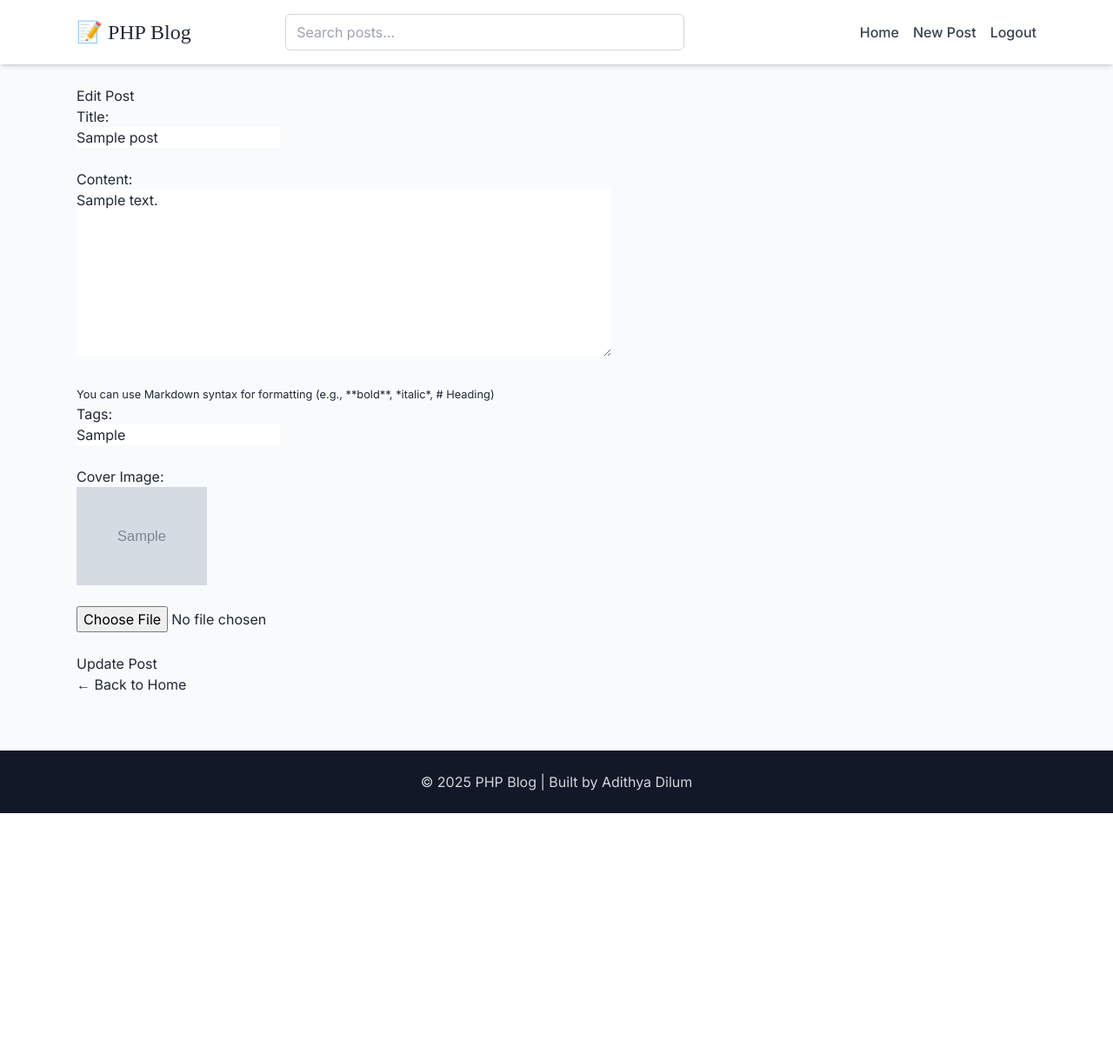
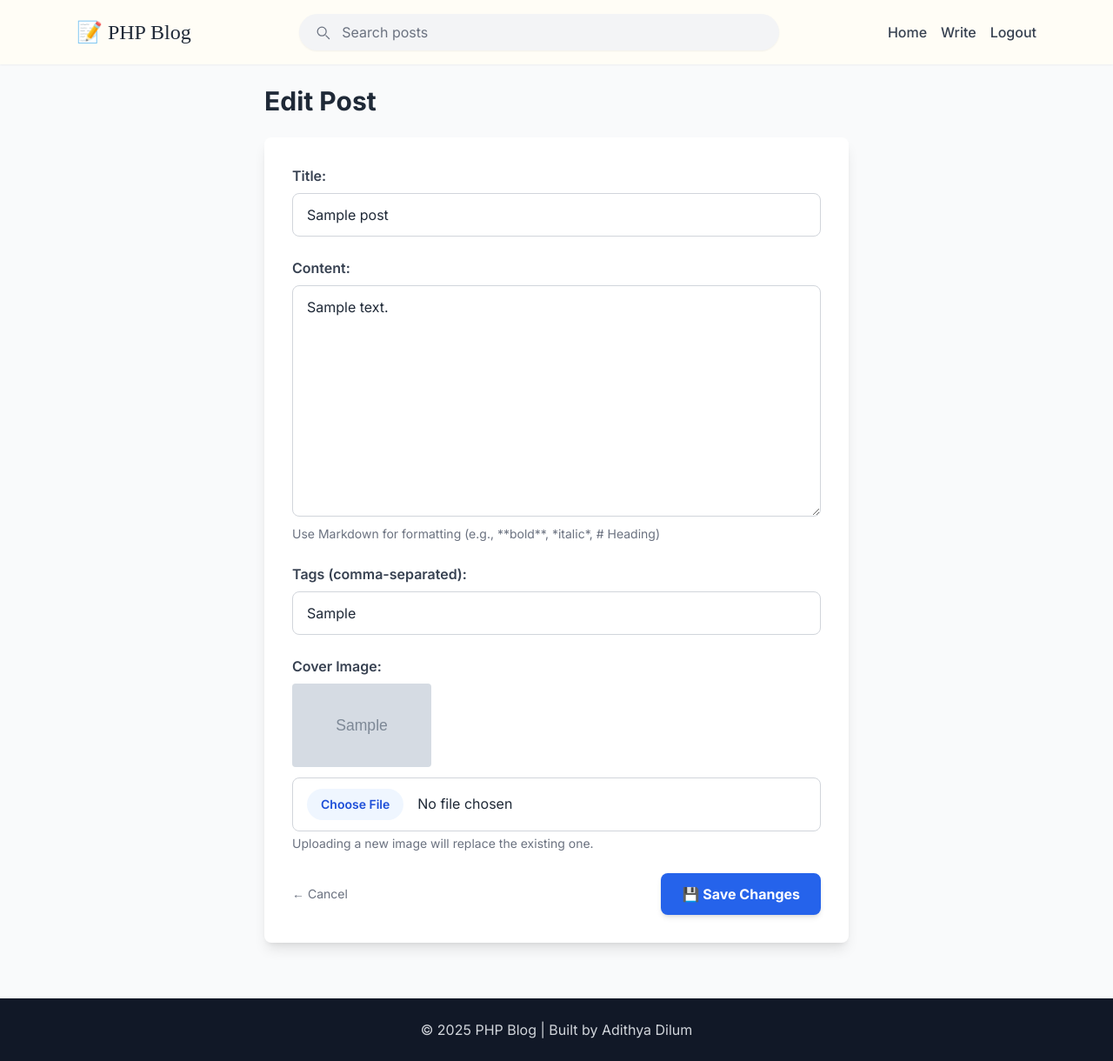
Before and after one commit to adithyadilum/php_blog, a PHP site: page /posts/edit.php?id=1 in a window 1280 px wide. Shown: the whole page at 87% size. Before the commit the page ends 935 px from the top, so only its background shows below. Run offline with PHP 8.4, Linux system fonts and the light colour scheme; the visitor is signed in with stand-in values (Sample User, id 1); tables that the repository leaves empty or names only in its code hold one stand-in row (values such as "Sample post"); grey boxes marked "Sample" are stand-in pictures; some libraries are stand-ins or nearby versions; some web fonts are replaced.

Commit message:
Nav bar styles

```diff
--- a/assets/js/app.js
+++ b/assets/js/app.js
@@ -80,12 +80,45 @@
             }));
     };
 
-    document.addEventListener('DOMContentLoaded', () => {
-        const detailButton = document.querySelector('#like-btn[data-post]');
-        if (!detailButton) {
+    function initMarkdownEditors() {
+        if (!window.SimpleMDE) {
+            return false;
+        }
+
+        document.querySelectorAll('[data-markdown-editor]').forEach((textarea) => {
+            if (textarea.dataset.simplemdeInitialized === 'true') {
                 return;
             }
 
+            textarea.dataset.simplemdeInitialized = 'true';
+
+            const editor = new window.SimpleMDE({
+                element: textarea,
+                autofocus: true,
+                spellChecker: true,
+                status: false,
+                renderingConfig: {
+                    singleLineBreaks: false,
+                },
+            });
+
+            // Ensure the underlying textarea stays in sync for form submissions
+            editor.codemirror.on('change', () => {
+                editor.codemirror.save();
+            });
+
+            // Populate initial value in case the textarea started with content
+            editor.codemirror.save();
+        });
+
+        return true;
+    }
+
+    window.initMarkdownEditors = initMarkdownEditors;
+
+    document.addEventListener('DOMContentLoaded', () => {
+        const detailButton = document.querySelector('#like-btn[data-post]');
+        if (detailButton) {
             const postId = detailButton.getAttribute('data-post');
             const labelEl = detailButton.querySelector('.like-label');
             const countElContainer = document.querySelector('#like-count span');
@@ -103,5 +136,10 @@
                         alert(error.message || 'Failed to update like');
                     }));
             });
+        }
+
+        if (!initMarkdownEditors()) {
+            window.addEventListener('load', initMarkdownEditors, { once: true });
+        }
     });
 })();
--- a/includes/footer.php
+++ b/includes/footer.php
@@ -2,6 +2,9 @@
   <footer class="bg-gray-900 text-gray-300 text-center py-6 mt-10">
     <p>&copy; <?php echo date('Y'); ?> PHP Blog | Built by Adithya Dilum</p>
   </footer>
+  <?php if (!empty($page_extra_scripts)) {
+    echo $page_extra_scripts;
+  } ?>
   <script src="/php_blog/assets/js/app.js"></script>
   </body>
 
--- a/includes/header.php
+++ b/includes/header.php
@@ -15,6 +15,9 @@ if (session_status() === PHP_SESSION_NONE) {
     <link rel="preconnect" href="https://fonts.gstatic.com" crossorigin>
 
     <!-- Google Fonts: Inter and GT Super Display Light -->
+    <?php if (!empty($page_extra_head)) {
+        echo $page_extra_head;
+    } ?>
     <link href="https://fonts.googleapis.com/css2?family=Inter:ital,opsz,wght@0,14..32,100..900;1,14..32,100..900&display=swap" rel="stylesheet">
     <link href="https://db.onlinewebfonts.com/c/685863138475bd81c7e5068082244fc5?family=GT+Super+Display+Light" rel="stylesheet" type="text/css" />
 
@@ -28,10 +31,10 @@ if (session_status() === PHP_SESSION_NONE) {
             theme: {
                 extend: {
                     colors: {
-                        cream: '#FAF6E9', // main background
-                        sand: '#ECE8D9', // secondary background
-                        linen: '#FFFDF6', // content/card background
-                        charcoal: '#494949', // text color
+                        cream: '#FAF6E9', // Primary background
+                        sand: '#ECE8D9', // Card background
+                        linen: '#FFFDF6', // Header and section backgrounds
+                        charcoal: '#494949', // Text and icon color
                     },
                     fontFamily: {
                         heading: ['"GT Super Display Light"', 'serif'],
@@ -52,7 +55,7 @@ if (session_status() === PHP_SESSION_NONE) {
 </head>
 
 <body class="bg-gray-50 text-gray-800">
-    <header class="bg-white shadow-md sticky top-0 z-10">
+    <header class="bg-linen sticky top-0 z-10">
         <?php include 'navbar.php'; ?>
     </header>
 
--- a/includes/navbar.php
+++ b/includes/navbar.php
@@ -1,4 +1,4 @@
-<nav class="bg-white shadow-sm sticky top-0 z-10">
+<nav class="shadow-sm sticky top-0 z-10">
     <div class="max-w-6xl mx-auto px-6 py-4 flex flex-col md:flex-row md:items-center md:justify-between gap-4">
 
         <!-- Left: Logo -->
@@ -7,25 +7,27 @@
         </div>
 
         <!-- Center: Search bar -->
-        <form action="/php_blog/index.php" method="GET" class="flex items-center gap-2 w-full md:w-1/2">
-            <input
-                type="text"
-                name="search"
-                placeholder="Search posts..."
-                value="<?php echo isset($_GET['search']) ? htmlspecialchars($_GET['search']) : ''; ?>"
-                class="flex-grow px-3 py-2 rounded-md border border-gray-300 focus:outline-none focus:ring-2 focus:ring-primary">
-            <button
-                type="submit"
-                class="bg-primary text-white px-4 py-2 rounded-md hover:bg-blue-600 transition">
-                Search
-            </button>
+        <form action="/php_blog/index.php" method="GET" role="search" class="w-full md:w-1/2">
+            <div class="flex items-center gap-3 bg-gray-100 border border-transparent hover:border-gray-300 focus-within:bg-white focus-within:border-gray-400 rounded-full px-4 py-2 transition shadow-sm">
+                <svg class="w-5 h-5 text-gray-500" xmlns="http://www.w3.org/2000/svg" viewBox="0 0 24 24" fill="none" stroke="currentColor" stroke-width="1.5" stroke-linecap="round" stroke-linejoin="round" aria-hidden="true">
+                    <circle cx="11" cy="11" r="6" />
+                    <line x1="21" y1="21" x2="16.65" y2="16.65" />
+                </svg>
+                <input
+                    type="text"
+                    name="search"
+                    placeholder="Search posts"
+                    value="<?php echo isset($_GET['search']) ? htmlspecialchars($_GET['search']) : ''; ?>"
+                    class="flex-1 bg-transparent text-sm md:text-base text-gray-700 placeholder:text-gray-500 focus:outline-none" />
+                <button type="submit" class="sr-only">Submit search</button>
+            </div>
         </form>
 
         <!-- Right: Navigation links -->
         <div class="flex flex-wrap justify-center md:justify-end gap-4 text-gray-700">
             <a href="/php_blog/index.php" class="hover:text-primary font-medium">Home</a>
             <?php if (isset($_SESSION['user_id'])): ?>
-                <a href="/php_blog/posts/create.php" class="hover:text-primary font-medium">New Post</a>
+                <a href="/php_blog/posts/create.php" class="hover:text-primary font-medium">Write</a>
                 <a href="/php_blog/logout.php" class="hover:text-primary font-medium">Logout</a>
             <?php else: ?>
                 <a href="/php_blog/login.php" class="hover:text-primary font-medium">Login</a>
--- a/posts/edit.php
+++ b/posts/edit.php
@@ -77,45 +77,77 @@ if ($_SERVER["REQUEST_METHOD"] == "POST") {
     }
 
     if ($update->execute()) {
-        $message = "Post updated successfully!";
-        // Refresh post data
-        $post['title'] = $title;
-        $post['content'] = $content;
-        $post['tags'] = $tags;
-        $post['cover_image'] = $cover_image;
+        header("Location: ../index.php?msg=updated");
+        exit;
     } else {
         $message = "Error updating post: " . $update->error;
     }
     $update->close();
 }
+
+$page_extra_head = '<link rel="stylesheet" href="https://cdn.jsdelivr.net/npm/simplemde@1.11.2/dist/simplemde.min.css">';
+$page_extra_scripts = '<script src="https://cdn.jsdelivr.net/npm/simplemde@1.11.2/dist/simplemde.min.js"></script>';
+
+include '../includes/header.php';
 ?>
 
-<?php include '../includes/header.php'; ?>
+<div class="max-w-2xl mx-auto">
+    <h2 class="text-3xl font-bold mb-6 text-gray-800">Edit Post</h2>
 
-<h2>Edit Post</h2>
+    <?php if (!empty($message)): ?>
+        <div class="<?php echo strpos($message, 'Error') === 0 ? 'bg-red-100 border border-red-400 text-red-700' : 'bg-green-100 border border-green-400 text-green-700'; ?> px-6 py-4 rounded-lg mb-6">
+            <?php echo htmlspecialchars($message, ENT_QUOTES, 'UTF-8'); ?>
+        </div>
+    <?php endif; ?>
 
-<p style="color:green;"><?php echo htmlspecialchars($message, ENT_QUOTES, 'UTF-8'); ?></p>
+    <form method="POST" enctype="multipart/form-data" class="bg-white shadow-lg rounded-lg p-8 space-y-6">
+        <div>
+            <label class="block text-gray-700 font-semibold mb-2">Title:</label>
+            <input type="text"
+                name="title"
+                required
+                value="<?php echo htmlspecialchars($post['title'], ENT_QUOTES, 'UTF-8'); ?>"
+                class="w-full px-4 py-3 border border-gray-300 rounded-lg focus:outline-none focus:ring-2 focus:ring-blue-500 focus:border-transparent">
+        </div>
 
-<form method="POST" enctype="multipart/form-data">
-    <label>Title:</label><br>
-    <input type="text" name="title" value="<?php echo htmlspecialchars($post['title']); ?>" required><br><br>
+        <div>
+            <label class="block text-gray-700 font-semibold mb-2">Content:</label>
+            <textarea name="content"
+                rows="10"
+                required
+                data-markdown-editor="true"
+                class="w-full px-4 py-3 border border-gray-300 rounded-lg focus:outline-none focus:ring-2 focus:ring-blue-500 focus:border-transparent"><?php echo htmlspecialchars($post['content'], ENT_QUOTES, 'UTF-8'); ?></textarea>
+            <p class="text-sm text-gray-500 mt-1">Use Markdown for formatting (e.g., **bold**, *italic*, # Heading)</p>
+        </div>
 
-    <label>Content:</label><br>
-    <textarea name="content" rows="8" cols="60" required><?php echo htmlspecialchars($post['content']); ?></textarea><br><br>
-    <p><small>You can use Markdown syntax for formatting (e.g., **bold**, *italic*, # Heading)</small></p>
+        <div>
+            <label class="block text-gray-700 font-semibold mb-2">Tags (comma-separated):</label>
+            <input type="text"
+                name="tags"
+                value="<?php echo htmlspecialchars($post['tags'], ENT_QUOTES, 'UTF-8'); ?>"
+                class="w-full px-4 py-3 border border-gray-300 rounded-lg focus:outline-none focus:ring-2 focus:ring-blue-500 focus:border-transparent">
+        </div>
 
-    <label>Tags:</label><br>
-    <input type="text" name="tags" value="<?php echo htmlspecialchars($post['tags']); ?>"><br><br>
+        <div>
+            <label class="block text-gray-700 font-semibold mb-2">Cover Image:</label>
+            <?php if (!empty($post['cover_image'])): ?>
+                <img src="../uploads/<?php echo htmlspecialchars($post['cover_image'], ENT_QUOTES, 'UTF-8'); ?>" alt="Cover image" class="w-40 h-24 object-cover rounded mb-3">
+            <?php endif; ?>
+            <input type="file"
+                name="cover_image"
+                accept="image/*"
+                class="w-full px-4 py-3 border border-gray-300 rounded-lg focus:outline-none focus:ring-2 focus:ring-blue-500 focus:border-transparent file:mr-4 file:py-2 file:px-4 file:rounded-full file:border-0 file:text-sm file:font-semibold file:bg-blue-50 file:text-blue-700 hover:file:bg-blue-100">
+            <small class="text-gray-500 text-sm mt-1 block">Uploading a new image will replace the existing one.</small>
+        </div>
 
-    <label>Cover Image:</label><br>
-    <?php if (!empty($post['cover_image'])): ?>
-        <img src="../uploads/<?php echo htmlspecialchars($post['cover_image']); ?>" width="150"><br>
-    <?php endif; ?>
-    <input type="file" name="cover_image"><br><br>
-
-    <button type="submit">Update Post</button>
-</form>
-
-<p><a href="../index.php">← Back to Home</a></p>
+        <div class="flex justify-between items-center">
+            <a href="../index.php" class="text-sm text-gray-500 hover:text-primary">← Cancel</a>
+            <button type="submit"
+                class="bg-blue-600 hover:bg-blue-700 text-white font-bold py-3 px-6 rounded-lg transition-colors duration-200 shadow-md hover:shadow-lg">
+                💾 Save Changes
+            </button>
+        </div>
+    </form>
+</div>
 
 <?php include '../includes/footer.php'; ?>
```
Also changed, not shown: posts/create.php (+10 -4 lines), blog_ui_design.png (added), uploads/luca-bravo-Fsw4uEDuQTY-unsplash.jpg (deleted). Lines whose indentation alone changed are shown as unchanged.
